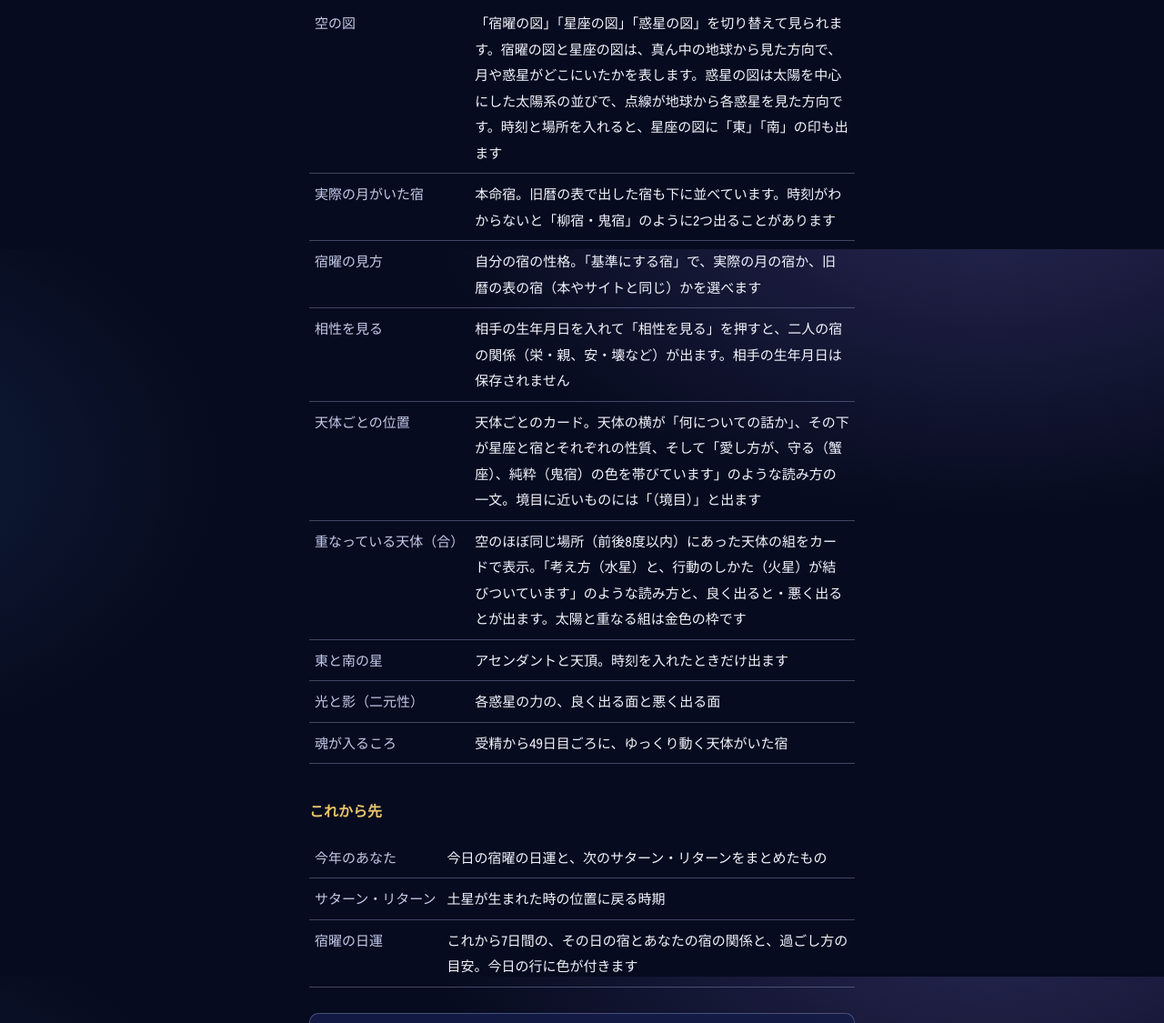
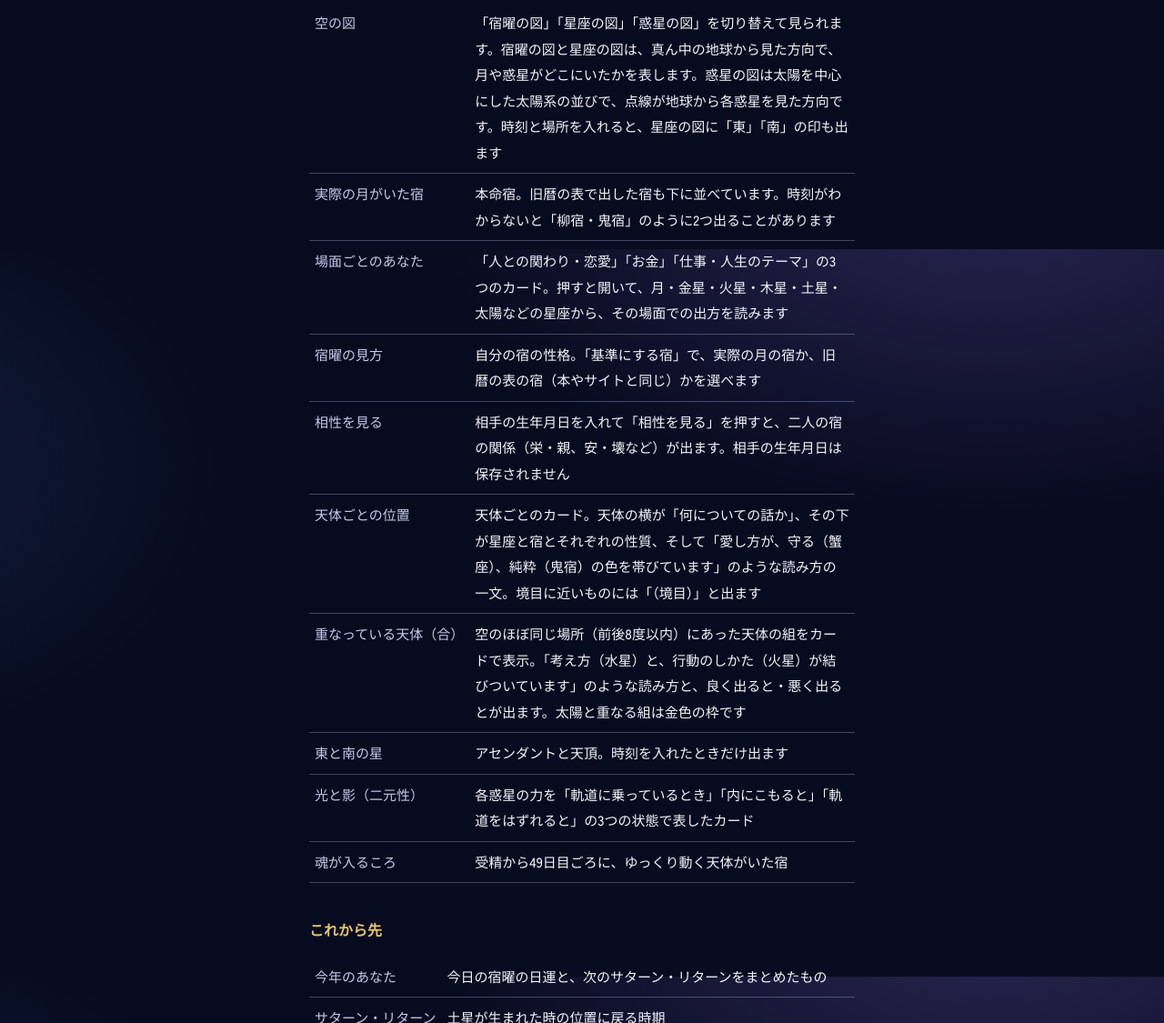
Before and after one commit to 072204nakamura-dotcom/umareta-hi-no-sora, a plain HTML site: page manual.html in a window 1280 px wide. Shown: the part 2126-3251 px from the top of the page at 91% size. Drawn offline with Linux system fonts and the light colour scheme.

Commit message:
Add files via upload

```diff
--- a/manual.html
+++ b/manual.html
@@ -88,12 +88,13 @@
 <div class="scroll"><table>
   <tr><th>空の図</th><td>「宿曜の図」「星座の図」「惑星の図」を切り替えて見られます。宿曜の図と星座の図は、真ん中の地球から見た方向で、月や惑星がどこにいたかを表します。惑星の図は太陽を中心にした太陽系の並びで、点線が地球から各惑星を見た方向です。時刻と場所を入れると、星座の図に「東」「南」の印も出ます</td></tr>
   <tr><th>実際の月がいた宿</th><td>本命宿。旧暦の表で出した宿も下に並べています。時刻がわからないと「柳宿・鬼宿」のように2つ出ることがあります</td></tr>
+  <tr><th>場面ごとのあなた</th><td>「人との関わり・恋愛」「お金」「仕事・人生のテーマ」の3つのカード。押すと開いて、月・金星・火星・木星・土星・太陽などの星座から、その場面での出方を読みます</td></tr>
   <tr><th>宿曜の見方</th><td>自分の宿の性格。「基準にする宿」で、実際の月の宿か、旧暦の表の宿（本やサイトと同じ）かを選べます</td></tr>
   <tr><th>相性を見る</th><td>相手の生年月日を入れて「相性を見る」を押すと、二人の宿の関係（栄・親、安・壊など）が出ます。相手の生年月日は保存されません</td></tr>
   <tr><th>天体ごとの位置</th><td>天体ごとのカード。天体の横が「何についての話か」、その下が星座と宿とそれぞれの性質、そして「愛し方が、守る（蟹座）、純粋（鬼宿）の色を帯びています」のような読み方の一文。境目に近いものには「（境目）」と出ます</td></tr>
   <tr><th>重なっている天体（合）</th><td>空のほぼ同じ場所（前後8度以内）にあった天体の組をカードで表示。「考え方（水星）と、行動のしかた（火星）が結びついています」のような読み方と、良く出ると・悪く出るとが出ます。太陽と重なる組は金色の枠です</td></tr>
   <tr><th>東と南の星</th><td>アセンダントと天頂。時刻を入れたときだけ出ます</td></tr>
-  <tr><th>光と影（二元性）</th><td>各惑星の力の、良く出る面と悪く出る面</td></tr>
+  <tr><th>光と影（二元性）</th><td>各惑星の力を「軌道に乗っているとき」「内にこもると」「軌道をはずれると」の3つの状態で表したカード</td></tr>
   <tr><th>魂が入るころ</th><td>受精から49日目ごろに、ゆっくり動く天体がいた宿</td></tr>
 </table></div>
 <h3>これから先</h3>
```
Also changed, not shown: yougo.html (+2 -2 lines).
